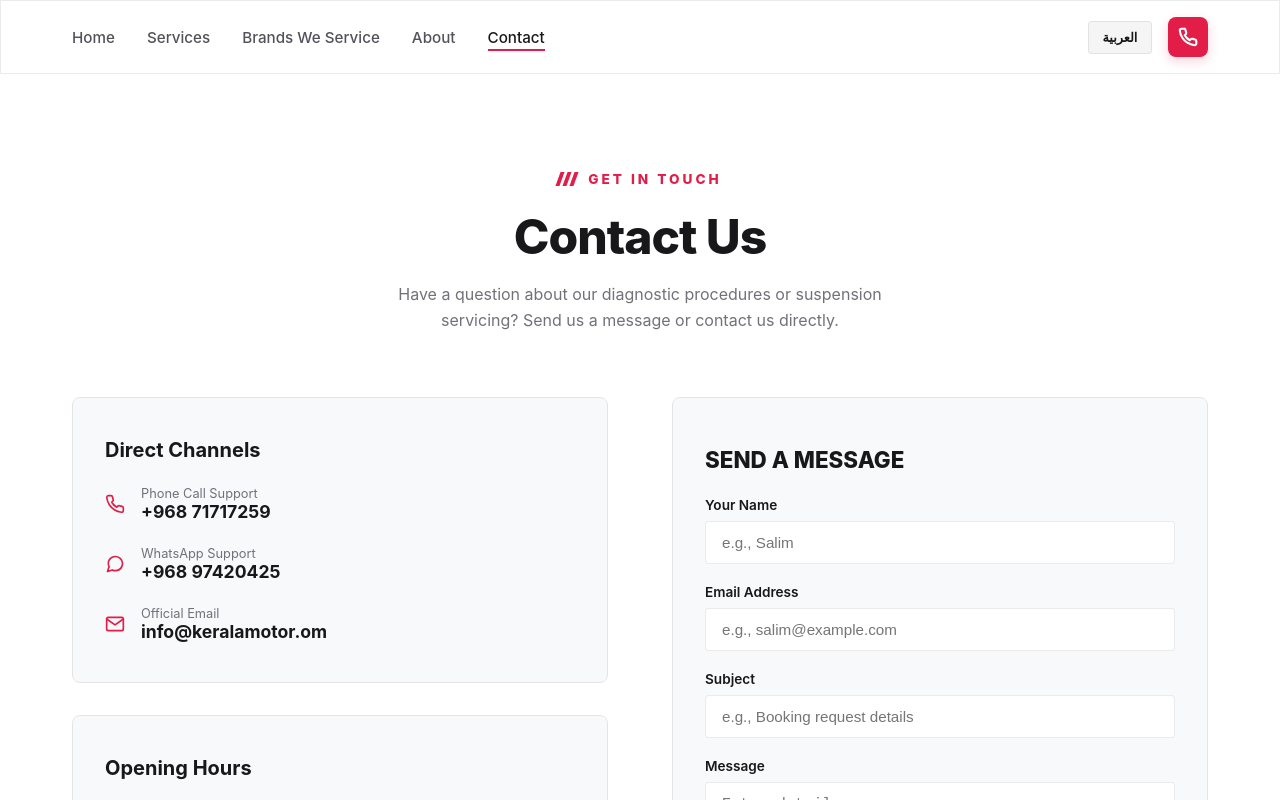
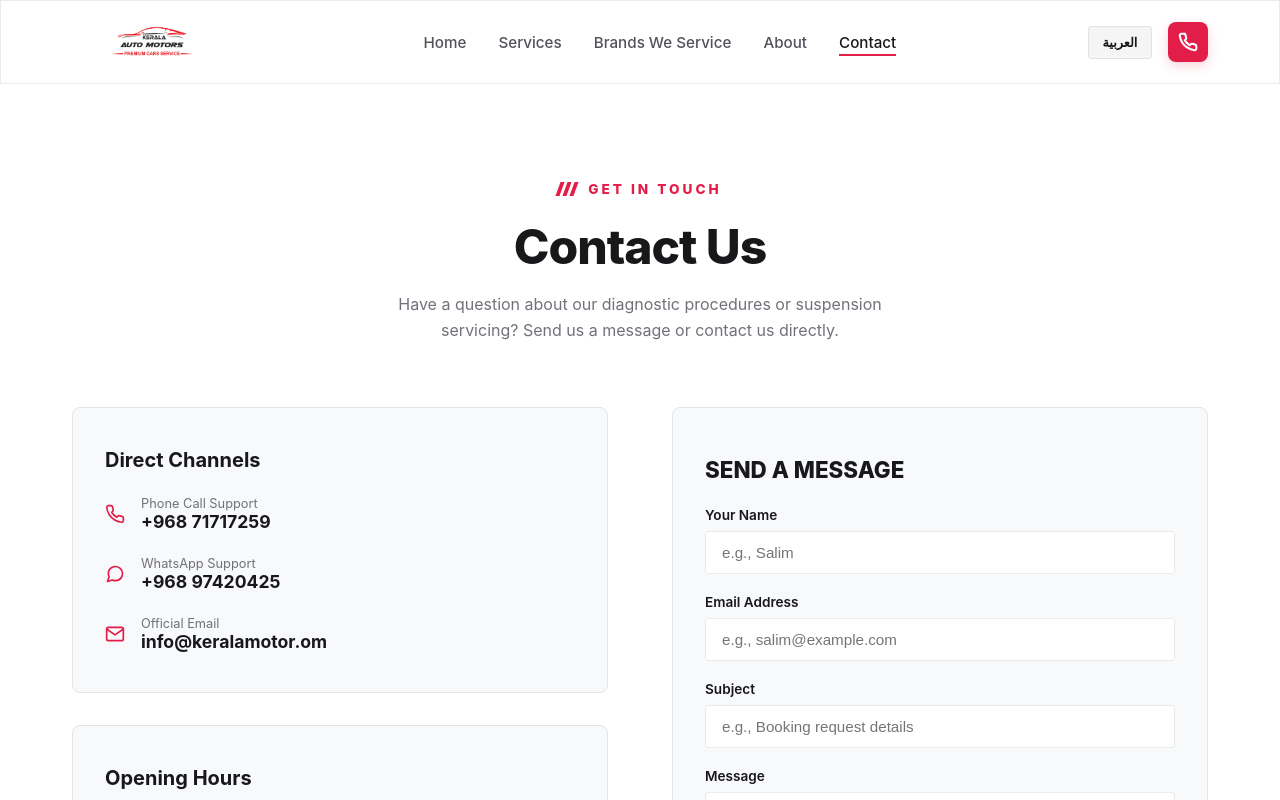
Before and after one commit to Abhiramkris/keralamotors, a Next.js app: page /en/contact in a window 1280 px wide. Shown: the top 800 px of the page. Built offline with nearby package versions, Linux system fonts and the light colour scheme.

Commit message:
Restore brand logo in Header and fix SVG path syntax typo

```diff
--- a/src/components/Header.js
+++ b/src/components/Header.js
@@ -1,6 +1,7 @@
 "use client";
 
 import Link from "next/link";
+import Image from "next/image";
 import { usePathname, useRouter } from "next/navigation";
 import { useState } from "react";
 import { translations } from "./translations";
@@ -67,6 +68,18 @@ export default function Header() {
         flexDirection: isArabic ? "row-reverse" : "row",
         position: "relative"
       }}>
+        {/* Logo */}
+        <Link href={`/${locale}`} style={{ display: "flex", alignItems: "center", gap: "0.5rem" }} onClick={() => { setIsMobileMenuOpen(false); setIsCtaDropdownOpen(false); }}>
+          <Image
+            src="/kerala_motors_logo_transparent.png"
+            alt="Kerala Auto Motors Logo"
+            width={160}
+            height={50}
+            style={{ objectFit: "contain" }}
+            priority
+          />
+        </Link>
+
         {/* Navigation (Desktop) */}
         <nav style={{ display: "flex", gap: "2rem", alignItems: "center", flexDirection: isArabic ? "row-reverse" : "row" }} className="header-nav">
           {navItems.map((item) => {
```
